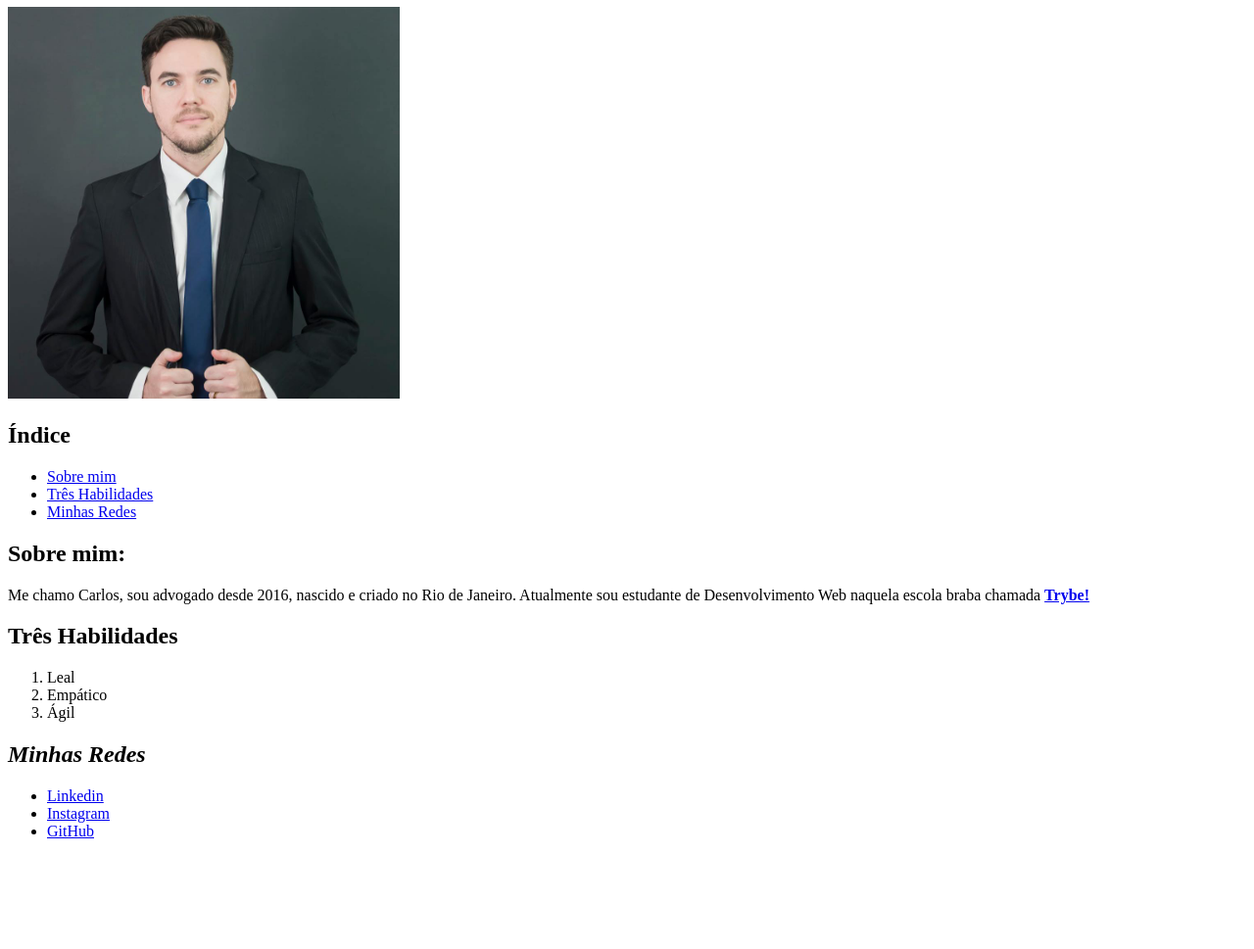
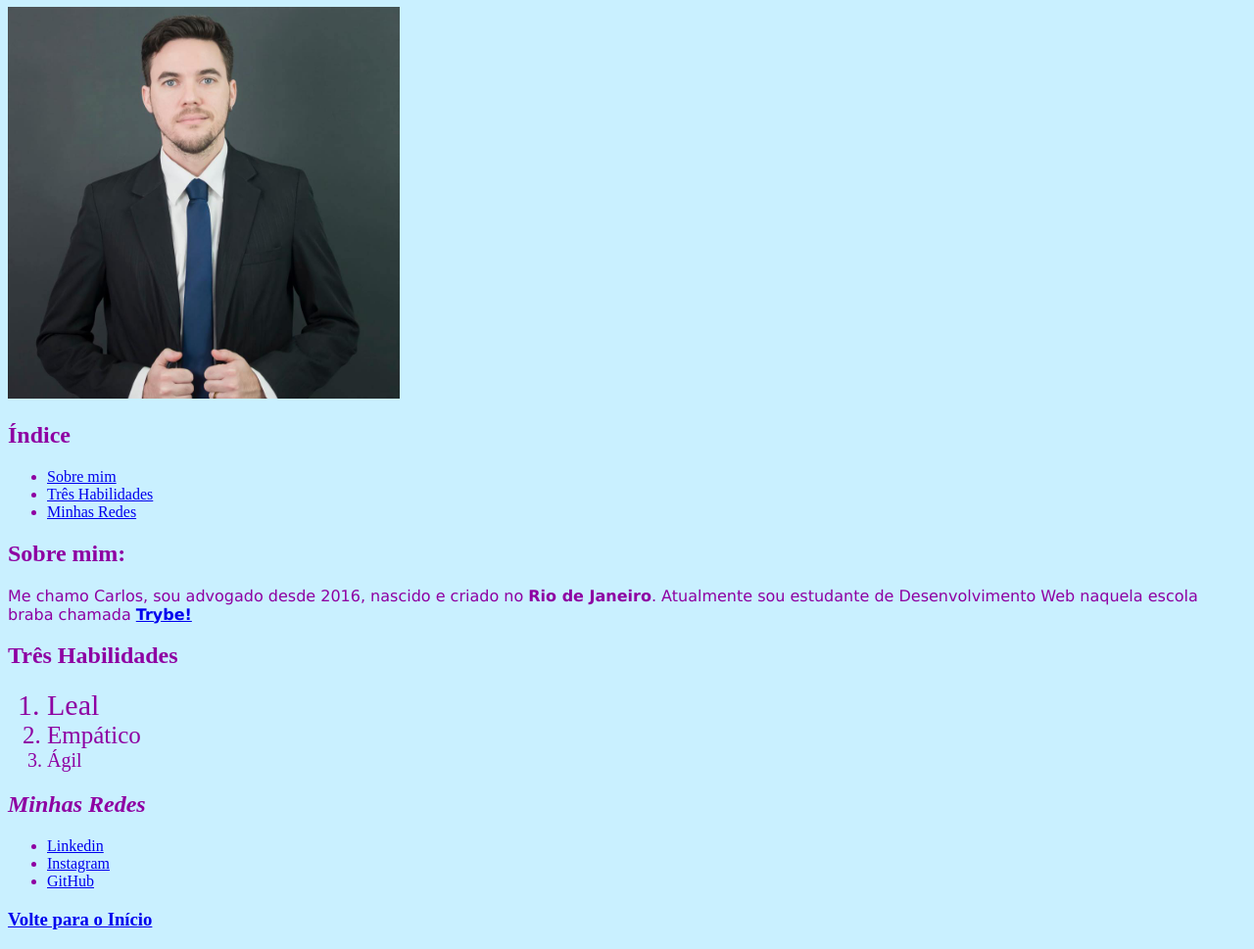
Before and after one commit to CarlosMoura88/CarlosMoura88.github.io, a plain HTML site: page index.html in a window 1280 px wide. Shown: the part 73-1042 px from the top of the page at 98% size. Before the commit the page ends 947 px from the top, so only its background shows below. Drawn offline with Linux system fonts and the light colour scheme.

Commit message:
primeiras alteraçoes com CSS

```diff
--- a/index.html
+++ b/index.html
@@ -5,12 +5,14 @@
     <meta charset="UTF-8">
     <meta http-equiv="X-UA-Compatible" content="IE=edge">
     <meta name="viewport" content="width=device-width, initial-scale=1.0">
+    <link rel="stylesheet" href="style.css">
     <title>Document</title>
+
 </head>
 
 <body>
     <h1>Carlos Augusto Moura Pires</h1>
-    <img src="./carlosmoura.jpg" alt="Foto do dono da página" width="400">
+    <img src="./carlosmoura.jpg" alt="Foto do dono da página" width="400" id="minhafoto">
     <h2>Índice</h2>
     <ul>
         <li><a href="#sobremim">Sobre mim</a></li>
@@ -18,13 +20,13 @@
         <li><a href="#redes">Minhas Redes</a></li>
     </ul>
     <h2 id="sobremim">Sobre mim:</h2>
-    <p>Me chamo Carlos, sou advogado desde 2016, nascido e criado no Rio de Janeiro. Atualmente sou estudante de
+    <p class="descricao">Me chamo Carlos, sou advogado desde 2016, nascido e criado no <strong>Rio de Janeiro</strong>. Atualmente sou estudante de
         Desenvolvimento Web naquela escola braba chamada <strong><a href="https://www.betrybe.com/" target="_blank">Trybe!</a></strong></p>
     <h2 id="3skills">Três Habilidades</h2>
     <ol>
-        <li>Leal</li>
-        <li>Empático</li>
-        <li>Ágil</li>
+        <li class="firstskill">Leal</li>
+        <li class="secondskill">Empático</li>
+        <li class="thirdskill">Ágil</li>
     </ol>
     <h2 id="redes"><em>Minhas Redes</em></h2>
     <ul>
@@ -33,6 +35,8 @@
         <li><a href="https://github.com/CarlosMoura88" target="_blank">GitHub<a></li>
     </ul>
 
+    <h3><a href="#minhafoto">Volte para o Início</h3></a>
+
 </body>
 
 </html>
--- /dev/null
+++ b/style.css
@@ -0,0 +1,23 @@
+body{
+    background-color: #c9f0ff;
+    color: #8e00a2;
+}
+h1 {
+    font-family: Helvetica, Arial, sans-serif;
+}
+
+.descricao{
+    font-family: Verdana, Geneva, Tahoma, sans-serif;
+}
+
+.firstskill{
+    font-size: 30px;
+}
+
+.secondskill{
+    font-size: 25px;
+}
+
+.thirdskill{
+    font-size: 20px;
+}
```
